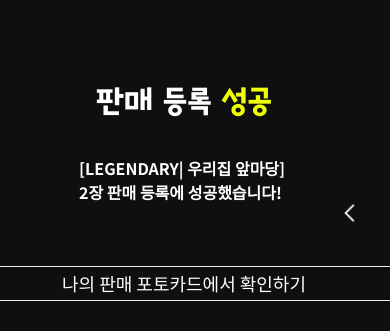
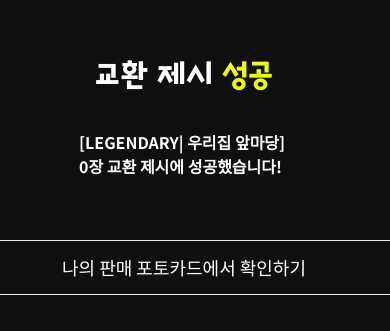
Before and after one commit to Jin-coding-333/3-my_favorite_photo-2team-fe, a Next.js app: page /result in a window 390 px wide. Shown: the part 229-560 px from the top of the page. Built offline with nearby package versions, Linux system fonts and the light colour scheme.

Commit message:
refactor: result 페이지 수정

```diff
--- a/pages/result.jsx
+++ b/pages/result.jsx
@@ -1,53 +1,99 @@
 import styles from "@/styles/pages/Result.module.css";
 import Button from "@/components/button/Button";
 import Image from "next/image";
+import Link from "next/link";
 
 export default function Result() {
 
-  const result = {
-    success: '성공',
-    fail: '실패',
+  const result = 'success'
+  const type = 'exchangeSuggestionRegistration'
+
+  let content = {
+    mainText: '',
+    subText: '',
+    buttonText: ''
+  }
+
+  switch (type) {
+    case 'salesRegistration':
+      content = {
+        message: '판매 등록',
+        buttonText:
+          result === 'success' ?
+            '나의 판매 포토카드에서 확인하기' :
+            '마켓플레이스로 돌아가기',
+        buttonUrl:
+          result === 'success' ?
+            '/my-sale-photocard' :
+            '/',
       };
-
-  const backPage = {
-    MarketPlace1: {
-      title: '판매 등록 결과 페이지',
-      success: '나의 판매 포토카드에서 확인하기',
-      fail: '마켓플레이스로 돌아가기',
-    },
-    MarketPlace2: {
-      title: '구매 결과 페이지',
-      success: '마이갤러리에서 확인하기',
-      fail: '마켓플레이스로 돌아가기',
-    },
-    MarketPlace3: {
-      title: '교환 제시 결과 페이지',
-      success: '나의 판매 포토카드에서 확인하기',
-      fail: '마켓플레이스로 돌아가기',
-    },
-    MyGallery: {
-      title: '포토카드 생성 결과 페이지',
-      success: '마이갤러리에서 확인하기',
-      fail: '마이갤러리로 돌아가기',
-    },
+      break;
+    case 'purchaseRegistration':
+      content = {
+        message: '구매',
+        buttonText:
+          result === 'success' ?
+            '마이갤러리에서 확인하기' :
+            '마켓플레이스로 돌아가기',
+        buttonUrl:
+          result === 'success' ?
+            '/my-gallery' :
+            '/',
+      };
+      break;
+    case 'exchangeSuggestionRegistration':
+      content = {
+        message: '교환 제시',
+        buttonText:
+          result === 'success' ?
+            '나의 판매 포토카드에서 확인하기' :
+            '마켓플레이스로 돌아가기',
+        buttonUrl:
+          result === 'success' ?
+            '/my-sale-photocard' :
+            '/',
+      };
+      break;
+    case 'creationPhotocardRegistration':
+      content = {
+        message: '포토카드 생성',
+        buttonText:
+          result === 'success' ?
+            '마이갤러리에서 확인하기' :
+            '마이갤러리로 돌아가기',
+        buttonUrl:
+          result === 'success' ?
+            '/my-gallery' :
+            `/my-gallery/photocard/${'photocardId'}`,
+      };
+      break;
+    case '':
+      alert('type을 부모 컴포넌트에서 입력해 주세요');
+      break;
   }
 
   return (
     <div className={styles.resultContainer}>
       <div className={styles.resultBox}>
         <h1 className={styles.mainText}>
-          판매 등록 <span className={styles.resultText}>{'성공'}</span>
+          {content.message}
+          {result === 'success' ?
+            <span className={styles.resultSuccessText}> 성공</span> :
+            <span className={styles.resultFailureText}> 실패</span>}
         </h1>
         <div className={styles.subTextBox}>
           <p className={styles.subText}>
-            [{'LEGENDARY'}| {'우리집 앞마당'}] {'2'}장 판매 등록에 {'성공'}했습니다!
+            [{'LEGENDARY'}| {'우리집 앞마당'}] {0}장 {content.message}에
+            {result === 'success' ? ' 성공' : ' 실패'}했습니다!
           </p>
         </div>
+        <Link href={`${content.buttonUrl}`}>
           <Button
             className={styles.buttonComponent}
             type="secondary" size="xl">
-          나의 판매 포토카드에서 확인하기
+            {content.buttonText}
           </Button>
+        </Link>
         {/* x 버튼 */}
         <div className={styles.closeBtn} />
       </div>
--- a/styles/pages/Result.module.css
+++ b/styles/pages/Result.module.css
@@ -24,8 +24,12 @@
   margin-bottom: 40px;
 }
 
-.resultText {
+.resultSuccessText {
   color: var(--main);
+}
+
+.resultFailureText {
+  color: var(--gray-300);
 }
 
 .subText {
@@ -77,7 +81,7 @@
   width: 90%
 }
 
-.backPageButton{
+.backPageButton {
   display: none;
 }
 
@@ -118,7 +122,7 @@
 @media screen and (max-width: 744px) {
   .resultContainer {
     width: 100%;
-    height: 100%;
+    height: 812px;
     background-color: var(--black);
     position: absolute;
     top: 0;
@@ -151,7 +155,8 @@
   .backPageButton {
     display: block;
     position: absolute;
-    top: 20px;
+    top: -745px;
+    right: 464px;
     width: 22px;
     height: 22px;
   }
```
Lines whose indentation alone changed are shown as unchanged.
